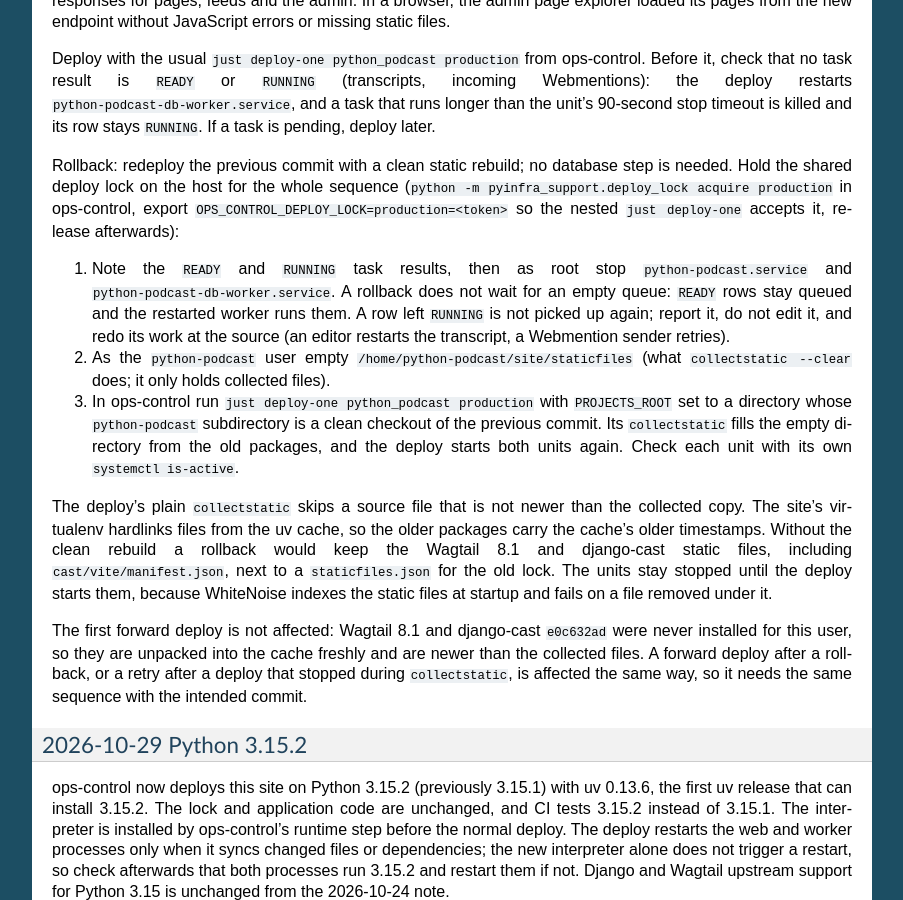
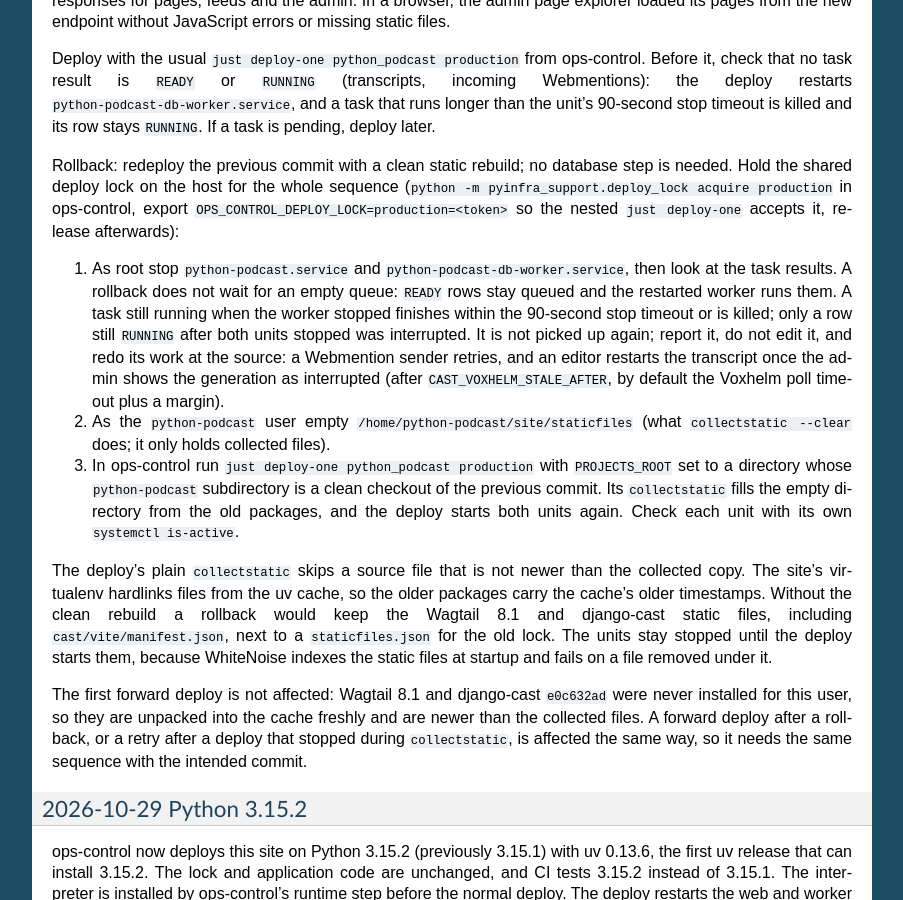
Before and after one commit to ephes/python-podcast, a Sphinx documentation site: the page built from docs/deploy.rst, in a window 1280 px wide and 900 px high, scrolled down 2408 px. Shown: the whole window, without its empty margins (198-1101 px from the left). Built offline with Sphinx 7.4.7, drawn with Linux system fonts in a browser that asks for light colours.

Commit message:
Check interrupted tasks after the units stop and say when a transcript can be retried

```diff
--- a/docs/deploy.rst
+++ b/docs/deploy.rst
@@ -156,12 +156,17 @@ sequence (``python -m pyinfra_support.deploy_lock acquire production`` in
 ops-control, export ``OPS_CONTROL_DEPLOY_LOCK=production=<token>`` so the
 nested ``just deploy-one`` accepts it, release afterwards):
 
-1. Note the ``READY`` and ``RUNNING`` task results, then as root stop
-   ``python-podcast.service`` and ``python-podcast-db-worker.service``. A
+1. As root stop ``python-podcast.service`` and
+   ``python-podcast-db-worker.service``, then look at the task results. A
    rollback does not wait for an empty queue: ``READY`` rows stay queued and
-   the restarted worker runs them. A row left ``RUNNING`` is not picked up
-   again; report it, do not edit it, and redo its work at the source (an
-   editor restarts the transcript, a Webmention sender retries).
+   the restarted worker runs them. A task still running when the worker
+   stopped finishes within the 90-second stop timeout or is killed; only a
+   row still ``RUNNING`` after both units stopped was interrupted. It is not
+   picked up again; report it, do not edit it, and redo its work at the
+   source: a Webmention sender retries, and an editor restarts the transcript
+   once the admin shows the generation as interrupted (after
+   ``CAST_VOXHELM_STALE_AFTER``, by default the Voxhelm poll timeout plus a
+   margin).
 2. As the ``python-podcast`` user empty
    ``/home/python-podcast/site/staticfiles`` (what ``collectstatic --clear``
    does; it only holds collected files).
```
